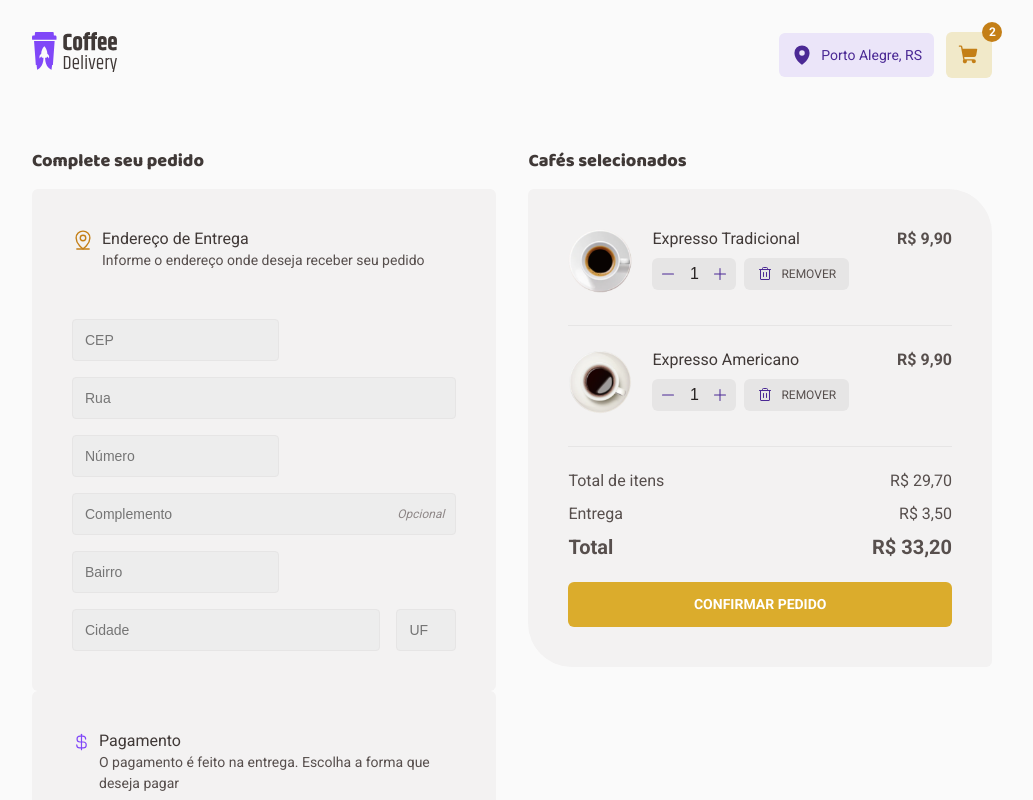
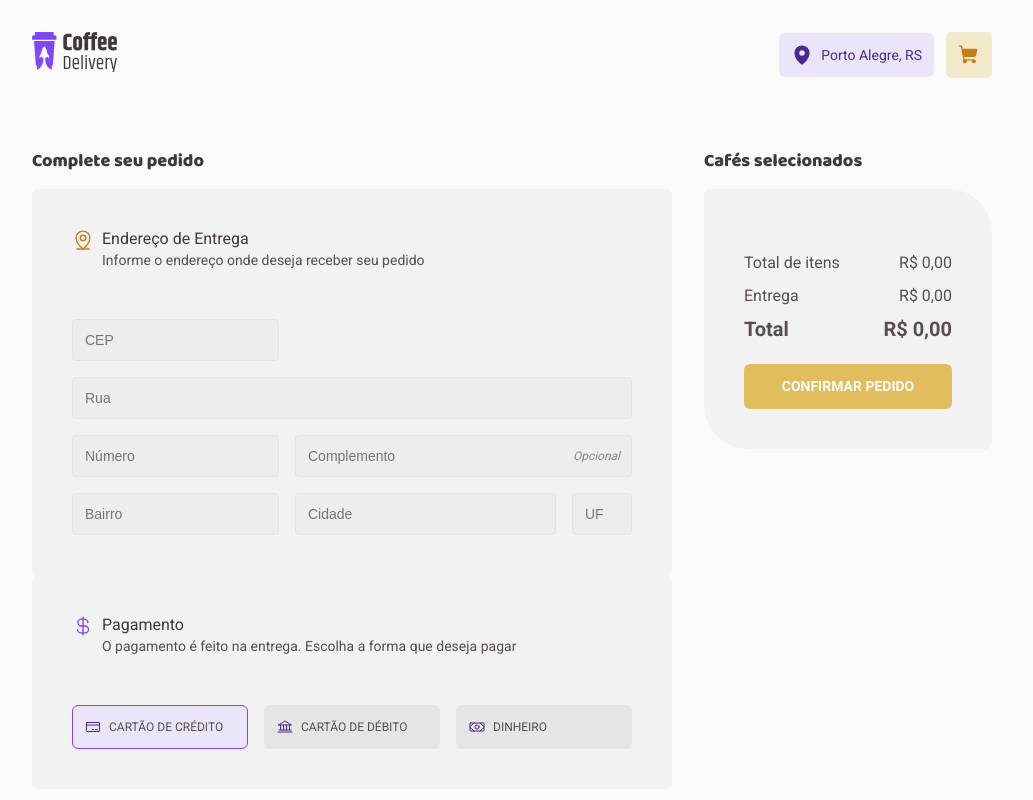
Before and after one commit to joao0pedro0alves/coffee-delivery, a React (Vite) app: page /checkout in a window 1280 px wide. Shown: the top 800 px of the page, without its empty margins (128-1161 px from the left). Built offline with nearby package versions, Linux system fonts and the light colour scheme.

Commit message:
chore: create CartContext

```diff
--- a/src/_layout.tsx
+++ b/src/_layout.tsx
@@ -1,12 +1,15 @@
 import { Outlet } from 'react-router-dom'
 import { Header } from './components/Header'
+import { CartContextProvider } from './contexts/CartContext'
 import { LayoutContainer } from './styles'
 
 export function RootLayout() {
   return (
     <LayoutContainer>
-      <Header />
-      <Outlet />
+      <CartContextProvider>
+        <Header />
+        <Outlet />
+      </CartContextProvider>
     </LayoutContainer>
   )
 }
--- a/src/components/Button/styles.ts
+++ b/src/components/Button/styles.ts
@@ -22,12 +22,12 @@ const defaultStyles = css<ButtonContainerProps>`
     color: ${(props) => props.theme['purple-dark']};
   }
 
-  &:hover {
+  &:not(:disabled):hover {
     background-color: ${(props) =>
       props.selected ? props.theme['purple-light'] : props.theme['base-hover']};
   }
 
-  :focus {
+  &:focus {
     box-shadow: 0 0 0 2px ${(props) => props.theme.purple};
   }
 `
@@ -39,7 +39,7 @@ const primaryStyles = css`
   background-color: ${(props) => props.theme.yellow};
   color: ${(props) => props.theme.white};
 
-  &:hover {
+  &:not(:disabled):hover {
     background-color: ${(props) => props.theme['yellow-dark']};
   }
 `
@@ -51,11 +51,11 @@ const secondaryStyles = css`
   background-color: ${(props) => props.theme['purple-light']};
   color: ${(props) => props.theme['purple-dark']};
 
-  &:hover {
+  &:not(:disabled):hover {
     opacity: 0.8;
   }
 
-  :focus {
+  &:focus {
     box-shadow: 0 0 0 2px ${(props) => props.theme.purple};
   }
 `
@@ -88,4 +88,9 @@ export const ButtonContainer = styled.button<ButtonContainerProps>`
   // Size
   height: ${(props) => (props.size === 'medium' ? '2.8rem' : '2rem')};
   font-size: ${(props) => (props.size === 'medium' ? '0.875rem' : '0.75rem')};
+
+  &:disabled {
+    cursor: not-allowed;
+    opacity: 0.75;
+  }
 `
--- a/src/components/Header/index.tsx
+++ b/src/components/Header/index.tsx
@@ -6,9 +6,12 @@ import { Button } from '../Button'
 import { CheckoutButton, HeaderContainer } from './styles'
 
 import logoCoffeeDelivery from '../../assets/logo-coffee-delivery.svg'
+import { useCartContext } from '../../hooks/useCartContext'
 
 export function Header() {
   const navigate = useNavigate()
+
+  const { items } = useCartContext()
 
   return (
     <HeaderContainer className="Container">
@@ -27,8 +30,12 @@ export function Header() {
 
         <CheckoutButton
           onClick={() => navigate('/checkout')}
-          title="Você possui 2 items no carrinho"
-          badgeContent={2}
+          title={
+            items.length
+              ? `Você possui ${items.length} item(s) no carrinho`
+              : 'Seu carrinho está vazio'
+          }
+          badgeContent={items.length}
         >
           <ShoppingCart weight="fill" size={22} />
         </CheckoutButton>
--- a/src/components/InputNumber/index.tsx
+++ b/src/components/InputNumber/index.tsx
@@ -1,5 +1,5 @@
+import { useState, useEffect, ChangeEvent } from 'react'
 import { Minus, Plus } from 'phosphor-react'
-import { useState } from 'react'
 import { InputNumberContainer } from './styles'
 
 interface InputNumberProps {
@@ -7,6 +7,8 @@ interface InputNumberProps {
   min?: number
   max?: number
   step?: number
+
+  onChange?: (newCounterValue: number) => void
 }
 
 export function InputNumber({
@@ -14,8 +16,17 @@ export function InputNumber({
   step = 1,
   min = 1,
   max,
+  onChange,
 }: InputNumberProps) {
   const [counter, setCounter] = useState(initialCounter)
+
+  useEffect(() => {
+    if (onChange) {
+      onChange(counter)
+    }
+
+    // eslint-disable-next-line react-hooks/exhaustive-deps
+  }, [counter])
 
   function handleMinus() {
     setCounter((state) => {
@@ -23,11 +34,17 @@ export function InputNumber({
       else return state
     })
   }
+
   function handlePlus() {
     setCounter((state) => {
       if (max && state >= max) return state
       return state + step
     })
+  }
+
+  function handleChange(event: ChangeEvent<HTMLInputElement>) {
+    const newValue = Number(event.target.value)
+    setCounter(newValue)
   }
 
   return (
@@ -36,12 +53,13 @@ export function InputNumber({
         <Minus size={16} weight="fill" />
       </button>
       <input
-        disabled
+        // readOnly
         name="amount"
         type="number"
         min={min}
         max={max}
         value={counter}
+        onChange={handleChange}
       />
       <button onClick={handlePlus} type="button">
         <Plus size={16} weight="fill" />
--- /dev/null
+++ b/src/contexts/CartContext.tsx
@@ -0,0 +1,61 @@
+import { useState, createContext, ReactNode } from 'react'
+
+interface CartItem {
+  id: string
+  name: string
+  amount: number
+  priceInCents: number
+  imageUrl: string
+}
+
+interface CartContextProps {
+  items: CartItem[]
+  addItem: (item: CartItem) => void
+  updateItemAmount: (itemId: string, newAmount: number) => void
+  removeItem: (itemId: string) => void
+}
+
+interface CartContextProviderProps {
+  children: ReactNode
+}
+
+// Context
+
+export const CartContext = createContext<CartContextProps>(
+  {} as CartContextProps,
+)
+
+export function CartContextProvider({ children }: CartContextProviderProps) {
+  const [items, setItems] = useState<CartItem[]>([])
+
+  function addItem(item: CartItem) {
+    setItems((state) => {
+      const alreadyIncluded = state.some((cartItem) => cartItem.id === item.id)
+
+      if (alreadyIncluded) return state
+      return [...state, item]
+    })
+  }
+
+  function updateItemAmount(itemId: string, newAmount: number) {
+    setItems((state) => {
+      return state.map((cartItem) =>
+        cartItem.id === itemId ? { ...cartItem, amount: newAmount } : cartItem,
+      )
+    })
+  }
+
+  function removeItem(itemId: string) {
+    setItems((state) => {
+      return state.filter((cartItem) => cartItem.id !== itemId)
+    })
+  }
+
+  return (
+    <CartContext.Provider
+      value={{ items, addItem, updateItemAmount, removeItem }}
+    >
+      {children}
+    </CartContext.Provider>
+  )
+}
--- /dev/null
+++ b/src/hooks/useCartContext.ts
@@ -0,0 +1,6 @@
+import { useContext } from 'react'
+import { CartContext } from '../contexts/CartContext'
+
+export function useCartContext() {
+  return useContext(CartContext)
+}
--- a/src/pages/Checkout/CheckoutConfirm/index.tsx
+++ b/src/pages/Checkout/CheckoutConfirm/index.tsx
@@ -6,10 +6,10 @@ import {
   SummaryContainer,
 } from './styles'
 
-import { coffees } from '../../../sample/coffees'
 import { Button } from '../../../components/Button'
 import { InputNumber } from '../../../components/InputNumber'
 import { Trash } from 'phosphor-react'
+import { useCartContext } from '../../../hooks/useCartContext'
 
 const currency = new Intl.NumberFormat('pt-br', {
   style: 'currency',
@@ -17,13 +17,26 @@ const currency = new Intl.NumberFormat('pt-br', {
 })
 
 export function CheckoutConfirm() {
-  const coffessInCart = coffees.slice(0, 2)
+  const {
+    items: coffessInCart,
+    updateItemAmount,
+    removeItem,
+  } = useCartContext()
+
+  const itemsPriceInCents = coffessInCart.reduce((acc, item) => {
+    return acc + item.priceInCents * item.amount
+  }, 0)
+
+  const deliveryPriceInCents = itemsPriceInCents > 0 ? 350 : 0
+  const totalInCents = deliveryPriceInCents + itemsPriceInCents
 
   return (
     <CheckoutConfirmContainer>
       {/* Coffeess */}
       <CoffeesContainer>
         {coffessInCart.map((coffee) => {
+          const priceInCents = coffee.priceInCents * coffee.amount
+
           return (
             <CoffeeContainer key={coffee.id}>
               <CoffeeControls>
@@ -31,11 +44,17 @@ export function CheckoutConfirm() {
                 <div>
                   <span>{coffee.name}</span>
                   <div>
-                    <InputNumber />
+                    <InputNumber
+                      onChange={(newAmount) =>
+                        updateItemAmount(coffee.id, newAmount)
+                      }
+                      initialCounter={coffee.amount}
+                    />
                     <Button
                       type="button"
                       startIcon={<Trash size={16} />}
                       size="small"
+                      onClick={() => removeItem(coffee.id)}
                     >
                       Remover
                     </Button>
@@ -43,7 +62,7 @@ export function CheckoutConfirm() {
                 </div>
               </CoffeeControls>
 
-              <span>{currency.format(coffee.priceInCents / 100)}</span>
+              <span>{currency.format(priceInCents / 100)}</span>
             </CoffeeContainer>
           )
         })}
@@ -53,19 +72,23 @@ export function CheckoutConfirm() {
       <SummaryContainer>
         <div>
           <span>Total de itens</span>
-          <span>R$ 29,70</span>
+          <span>{currency.format(itemsPriceInCents / 100)}</span>
         </div>
         <div>
           <span>Entrega</span>
-          <span>R$ 3,50</span>
+          <span>{currency.format(deliveryPriceInCents / 100)}</span>
         </div>
         <div>
           <span>Total</span>
-          <span>R$ 33,20</span>
+          <span>{currency.format(totalInCents / 100)}</span>
         </div>
       </SummaryContainer>
 
-      <Button type="submit" variant="primary">
+      <Button
+        disabled={coffessInCart.length === 0}
+        type="submit"
+        variant="primary"
+      >
         Confirmar pedido
       </Button>
     </CheckoutConfirmContainer>
--- a/src/pages/Checkout/styles.ts
+++ b/src/pages/Checkout/styles.ts
@@ -7,6 +7,10 @@ export const CheckoutContainer = styled.main`
 export const CheckoutForm = styled.form`
   display: flex;
   gap: 2rem;
+
+  section {
+    flex: 1;
+  }
 
   h3 {
     margin-bottom: 1rem;
@@ -19,7 +23,7 @@ export const CheckoutForm = styled.form`
 `
 
 export const CoffeeCard = styled.div`
-  max-width: 640px;
+  width: 640px;
 
   padding: 2.5rem;
   background-color: ${(props) => props.theme['base-card']};
--- a/src/pages/Home/CoffeeCatalog/index.tsx
+++ b/src/pages/Home/CoffeeCatalog/index.tsx
@@ -9,15 +9,11 @@ import {
 } from './styles'
 
 import { InputNumber } from '../../../components/InputNumber'
+import { useCartContext } from '../../../hooks/useCartContext'
+import { Coffee } from '../../../sample/coffees'
 
 interface CoffeeCatalogProps {
-  data: {
-    imageUrl: string
-    name: string
-    description: string
-    priceInCents: number
-    types: string[]
-  }
+  data: Coffee
 }
 
 const currency = new Intl.NumberFormat('pt-br', {
@@ -25,8 +21,23 @@ const currency = new Intl.NumberFormat('pt-br', {
 })
 
 export function CoffeeCatalog({ data }: CoffeeCatalogProps) {
+  const { addItem } = useCartContext()
+
   function handleSubmit(event: FormEvent<HTMLFormElement>) {
     event.preventDefault()
+
+    const formData = new FormData(event.currentTarget)
+    const amount = formData.get('amount')
+
+    if (amount) {
+      addItem({
+        id: data.id,
+        name: data.name,
+        imageUrl: data.imageUrl,
+        priceInCents: data.priceInCents,
+        amount: Number(amount),
+      })
+    }
   }
 
   return (
```
